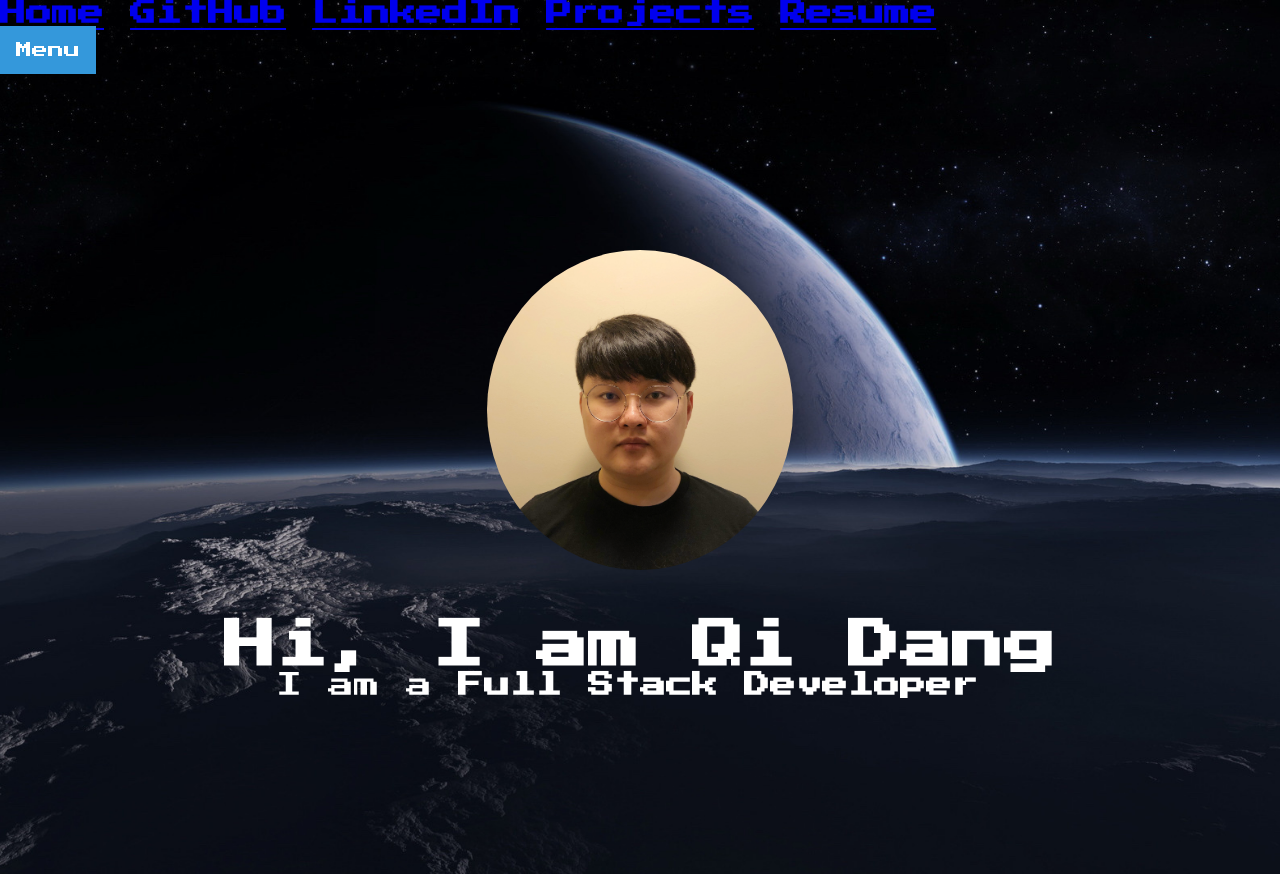
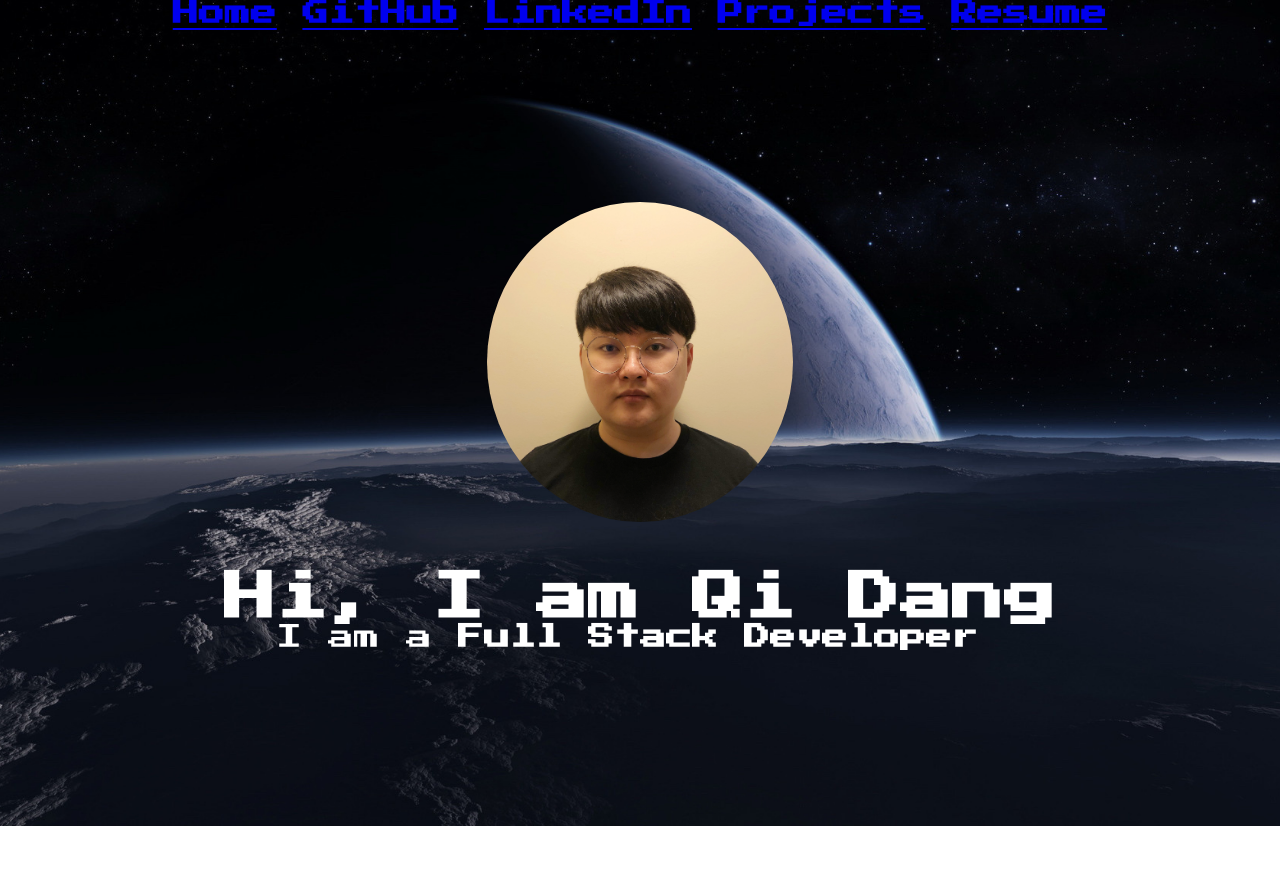
Before and after one commit to QI-D/Portfolio, a React (Create React App) app: page / in a window 1280 px wide. After the commit the page ends 826 px from the top, so only its background shows below. Built offline with nearby package versions, Linux system fonts and the light colour scheme.

Commit message:
nav bar using react

```diff
--- a/public/index.html
+++ b/public/index.html
@@ -16,15 +16,7 @@
     <title>Qi Dang's Portfolio</title>
   </head>
   <body>
-    <ul class="nav">
-      <li><a href="/">Home</a></li>
-      <li><a href="https://github.com/QI-D" target="_blank">GitHub</a></li>
-      <li><a href="https://www.linkedin.com/in/qi-dang-84594311b/" target="_blank">LinkedIn</a></li>
-      <li><a href="/projects.html">Projects</a></li>
-      <li><a href="/Qi_Dang_Resume.pdf" target="_blank">Resume</a></li>
-    </ul>
-
-    <div class="dropdown">
+    <!-- <div class="dropdown">
       <button onclick="myFunction()" class="dropbtn">Menu</button>
       <div id="myDropdown" class="dropdown-content">
         <li><a href="/">Home</a></li>
@@ -33,30 +25,7 @@
         <li><a href="/projects.html">Projects</a></li>
         <li><a href="/Qi_Dang_Resume.pdf" target="_blank">Resume</a></li>
       </div>
-    </div>
-
+    </div> -->
     <div id="root"></div>
   </body>
 </html>
-
-<script>
-  /* When the user clicks on the button,
-  toggle between hiding and showing the dropdown content */
-  function myFunction() {
-    document.getElementById("myDropdown").classList.toggle("show");
-  }
-
-  // Close the dropdown if the user clicks outside of it
-  window.onclick = function(event) {
-    if (!event.target.matches('.dropbtn')) {
-      var dropdowns = document.getElementsByClassName("dropdown-content");
-      var i;
-      for (i = 0; i < dropdowns.length; i++) {
-        var openDropdown = dropdowns[i];
-        if (openDropdown.classList.contains('show')) {
-          openDropdown.classList.remove('show');
-        }
-      }
-    }
-  }
-</script>
--- a/src/App.css
+++ b/src/App.css
@@ -16,61 +16,12 @@ li {
   display: inline;
   position: center;
   font-weight: bolder;
+  padding: 1%;
 }
 
 .nav {
   font-size: calc(10px + 2vmin);
   color: white;
-}
-
-/* Dropdown Button */
-.dropbtn {
-  background-color: #3498db;
-  color: white;
-  padding: 16px;
-  font-size: 16px;
-  border: none;
-  cursor: pointer;
-}
-
-/* Dropdown button on hover & focus */
-.dropbtn:hover,
-.dropbtn:focus {
-  background-color: #2980b9;
-}
-
-/* The container <div> - needed to position the dropdown content */
-.dropdown {
-  position: relative;
-  display: inline-block;
-}
-
-/* Dropdown Content (Hidden by Default) */
-.dropdown-content {
-  display: none;
-  position: absolute;
-  background-color: #f1f1f1;
-  min-width: 160px;
-  box-shadow: 0px 8px 16px 0px rgba(0, 0, 0, 0.2);
-  z-index: 1;
-}
-
-/* Links inside the dropdown */
-.dropdown-content a {
-  color: black;
-  padding: 12px 16px;
-  text-decoration: none;
-  display: block;
-}
-
-/* Change color of dropdown links on hover */
-.dropdown-content a:hover {
-  background-color: #ddd;
-}
-
-/* Show the dropdown menu (use JS to add this class to the .dropdown-content container when the user clicks on the dropdown button) */
-.show {
-  display: block;
 }
 
 .App {
--- a/src/App.js
+++ b/src/App.js
@@ -3,11 +3,17 @@ import Qi from './Images/Qi.JPG';
 import './App.css';
 import Typical from 'react-typical';
 
-
-
 function App() {
   return (
     <div className="App">
+      <ul class="nav">
+      <li><a href="/">Home</a></li>
+      <li><a href="https://github.com/QI-D" target="_blank" rel="noreferrer">GitHub</a></li>
+      <li><a href="https://www.linkedin.com/in/qi-dang-84594311b/" target="_blank" rel="noreferrer">LinkedIn</a></li>
+      <li><a href="/projects.html">Projects</a></li>
+      <li><a href="/Qi_Dang_Resume.pdf" target="_blank">Resume</a></li>
+    </ul>
+
       <header className="App-header">
         <img src={Qi} className="App-logo" alt="logo" />
 
--- a/src/index.js
+++ b/src/index.js
@@ -1,6 +1,6 @@
 import React from 'react';
 import ReactDOM from 'react-dom';
-import './index.css';
+// import './index.css';
 import App from './App';
 import reportWebVitals from './reportWebVitals';
 
```
